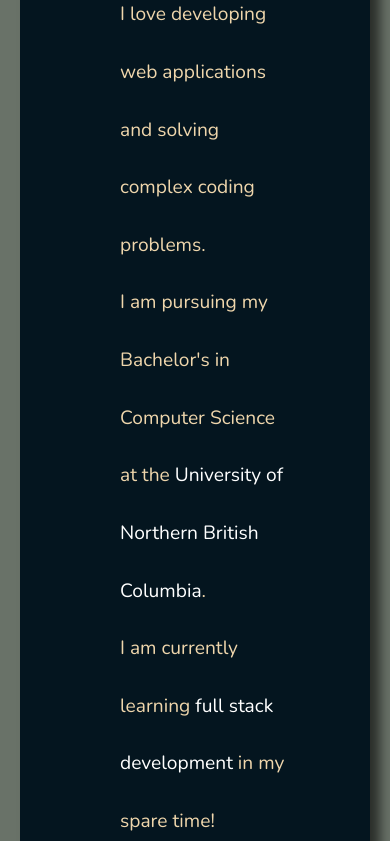
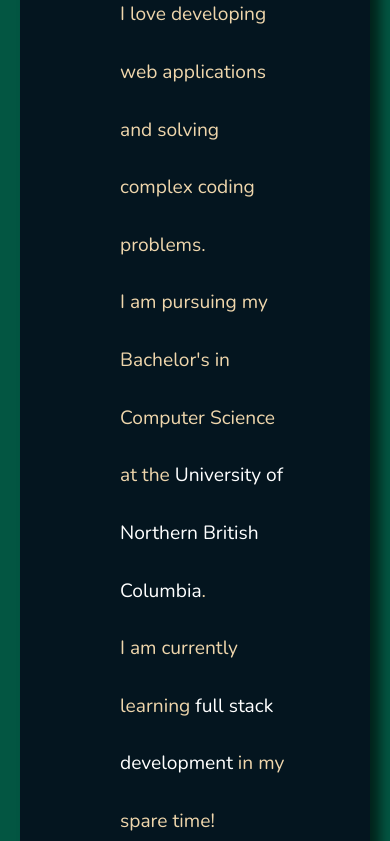
Before and after one commit to charliedunsford/charliedunsford.github.io, a plain HTML site: page index.html in a window 390 px wide. Shown: the part 364-1205 px from the top of the page. Drawn offline with nearby package versions, Linux system fonts and the light colour scheme.

Commit message:
feat: update background color and prepare for mobile implementation

```diff
--- a/index.html
+++ b/index.html
@@ -2,6 +2,7 @@
 <html lang="en">
 	<head>
 		<meta charset="UTF-8">
+		<meta name="viewport" content="width=device-width, initial-scale=1.0">
 		<title>Home | Charlie Dunsford</title>
 		<link rel="stylesheet" href="style.css">
 		<link rel="preconnect" href="https://fonts.googleapis.com">
--- a/style.css
+++ b/style.css
@@ -11,7 +11,7 @@
 	font-weight: 300px;
 	color: white;
 	line-height: 1.5;
-	background-color: #697268;
+	background-color: #035642;
 }
 
 .container {
```
